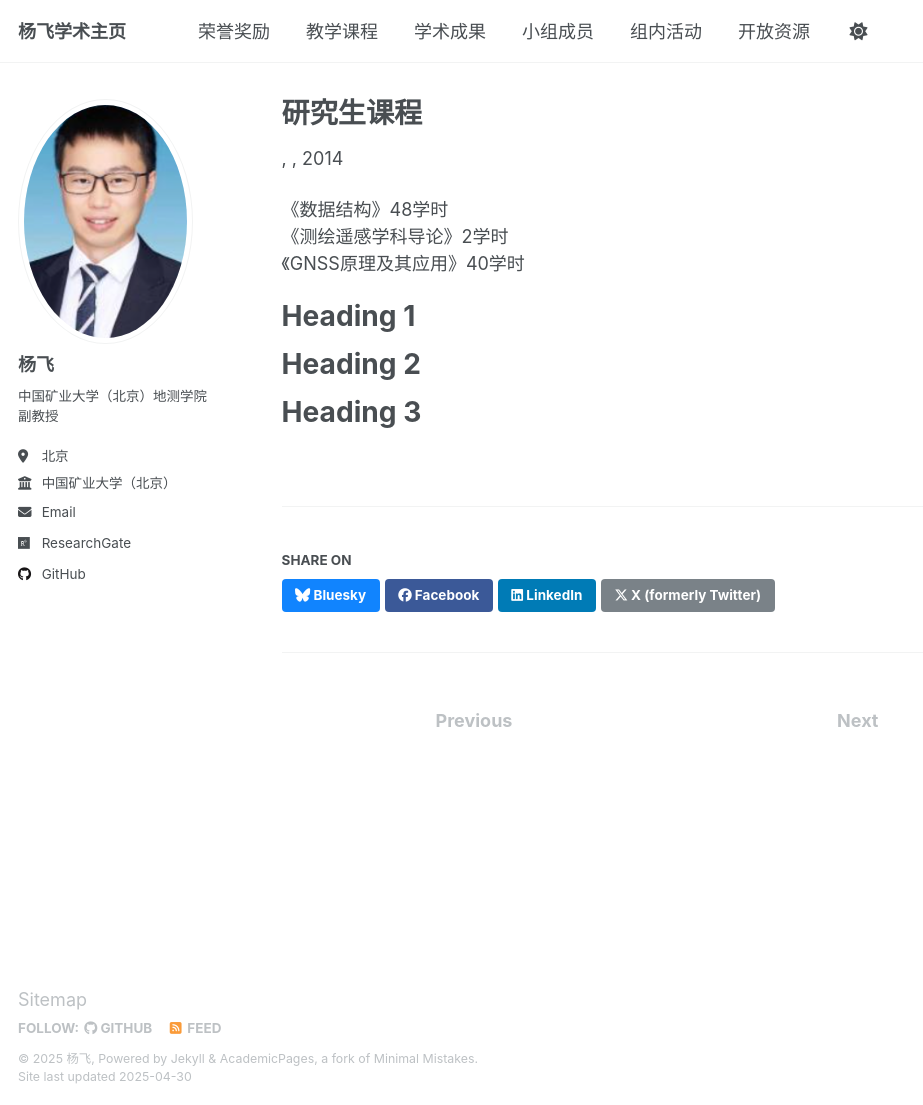
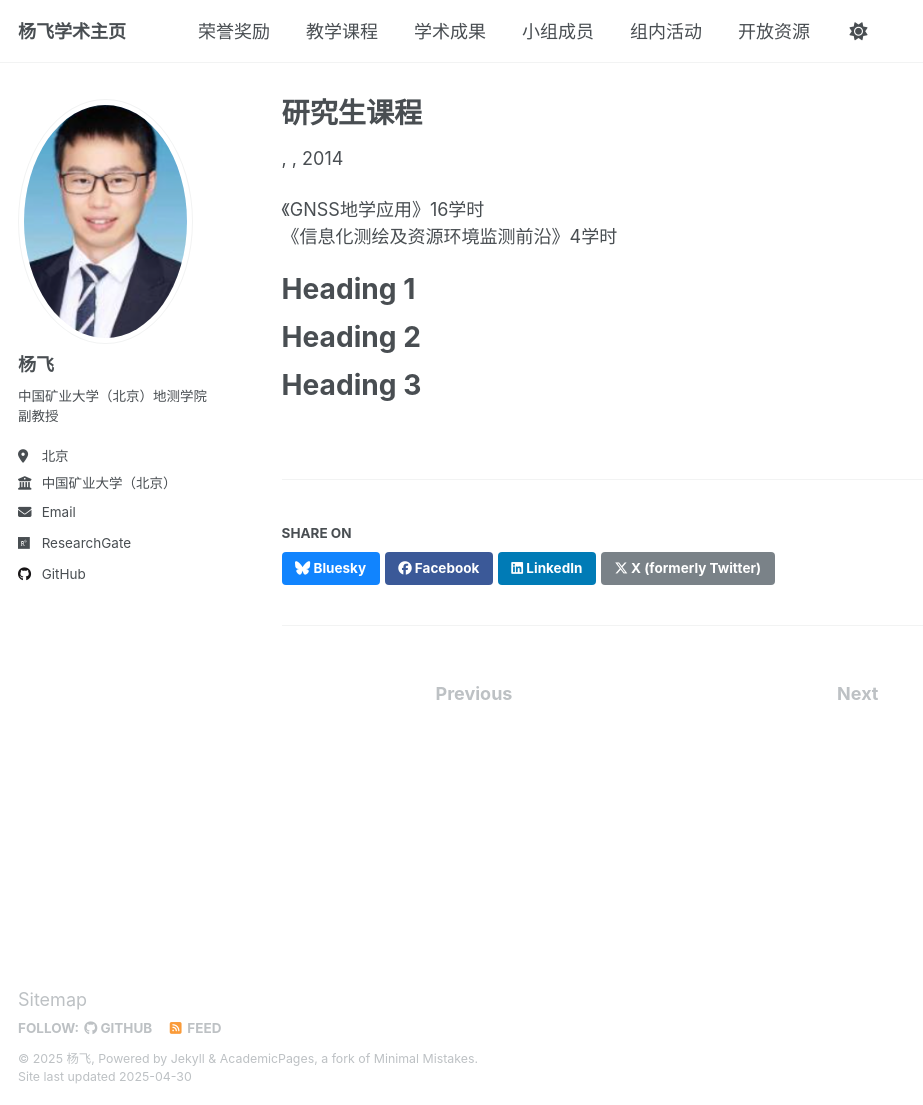
Before and after one commit to cwc0214/cwc0214.github.io, a Jekyll site: the page built from _teaching/2014-spring-teaching-1.md, in a window 1280 px wide and 1105 px high. Shown: the whole window, without its empty margins (0-923 px from the left). Built offline with Jekyll 4.4.1, drawn with Linux system fonts in a browser that asks for light colours.

Commit message:
Update 2014-spring-teaching-1.md

```diff
--- a/_teaching/2014-spring-teaching-1.md
+++ b/_teaching/2014-spring-teaching-1.md
@@ -8,9 +8,9 @@ date: 2014-01-01
 location: ""
 ---
 
-《数据结构》48学时
-《测绘遥感学科导论》2学时
-《GNSS原理及其应用》40学时
+《GNSS地学应用》16学时
+《信息化测绘及资源环境监测前沿》4学时
+
 
 Heading 1
 ======
```
